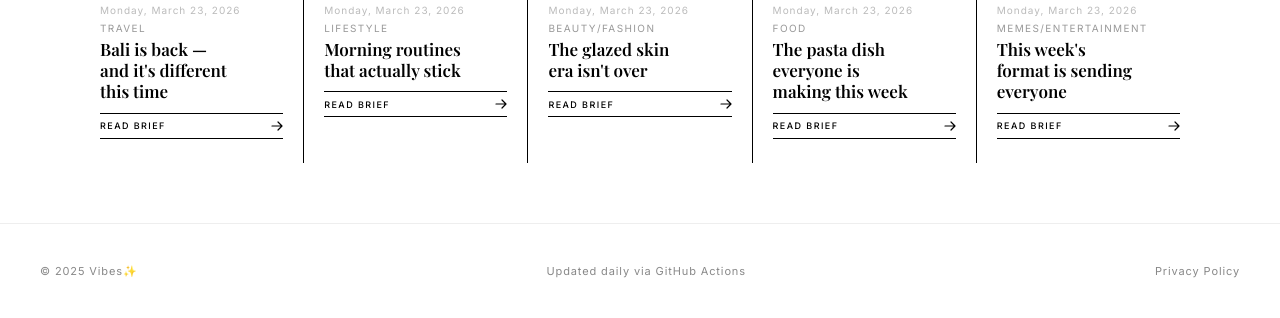
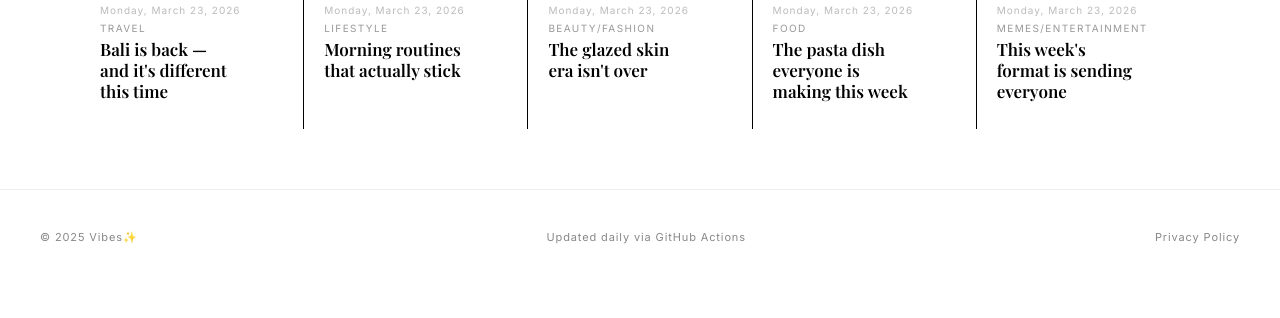
Before and after one commit to julienamet/vibesnewsletter, a plain HTML site: page index.html in a window 1280 px wide. Shown: the part 712-1030 px from the top of the page. After the commit the page ends 996 px from the top, so only its background shows below. Drawn offline with nearby package versions, Linux system fonts and the light colour scheme; no server answers; a web font is replaced by a local one.

Commit message:
Add files via upload

```diff
--- a/index.html
+++ b/index.html
@@ -183,6 +183,7 @@
       text-transform: uppercase;
     }
 
+    /* CARD TITLE — clickable, underlines on hover */
     .card-title {
       font-family: 'Playfair Display', serif;
       font-size: 17px;
@@ -190,9 +191,15 @@
       margin-bottom: 6px;
       line-height: 1.25;
       padding-right: 44px;
+      cursor: pointer;
+      display: inline-block;
+      text-decoration: none;
+      transition: text-decoration 0.15s;
     }
-
-    /* EXPANDABLE BODY */
+    .card-title:hover {
+      text-decoration: underline;
+      text-underline-offset: 3px;
+    }
     .card-body {
       overflow: hidden;
       max-height: 0;
@@ -252,32 +259,7 @@
       border-color: #000;
       font-size: 15px;
     }
-    /* MAXIMISE — thin bar below title */
-    .expand-bar {
-      display: flex;
-      align-items: center;
-      gap: 8px;
-      margin-top: 10px;
-      margin-bottom: 4px;
-      cursor: pointer;
-      padding: 6px 0;
-      border-top: 1px solid #000;
-      border-bottom: 1px solid #000;
-    }
-    .expand-bar span {
-      font-size: 9px;
-      letter-spacing: 0.16em;
-      text-transform: uppercase;
-      font-family: 'Inter', sans-serif;
-      font-weight: 500;
-      flex: 1;
-    }
-    .expand-bar svg {
-      width: 12px;
-      height: 12px;
-      flex-shrink: 0;
-    }
-    .expand-bar:hover { background: #f7f7f7; }
+
 
     /* MODAL */
     .modal-overlay {
@@ -465,8 +447,7 @@
         date: today,
         sections: [
           {
-            // 3. New section title
-            title: "PERSONALISED TRENDS DIRECTLY TO YOUR MAILBOX FOR OUR VIPS",
+            title: "PERSONALISED TRENDS DIRECTLY TO YOUR MAILBOX FOR OUR SUPERSTARS",
             // 7. All 5 categories in this one section separated by thick black lines
             cards: [
               {
@@ -537,11 +518,7 @@
             <div class="card-img-placeholder">${card.emoji || '📰'}</div>
             <span class="date-badge">${data.date || ''}</span>
             <div class="card-trend-name">${card.trendName || ''}</div>
-            <div class="card-title">${card.title}</div>
-            <div class="expand-bar" onclick="openModal(${JSON.stringify(card)}, ${JSON.stringify(data.date || '')})" title="Read brief">
-              <span>Read Brief</span>
-              <svg viewBox="0 0 12 12" fill="none" xmlns="http://www.w3.org/2000/svg"><path d="M1 6h10M7 2l4 4-4 4" stroke="#000" stroke-width="1.2" stroke-linecap="round" stroke-linejoin="round"/></svg>
-            </div>
+            <div class="card-title" onclick="openModal(${JSON.stringify(card)}, ${JSON.stringify(data.date || '')})">${card.title}</div>
             <div class="card-body">
               <div class="card-desc">${card.desc}</div>
               <div class="card-meta"><span>${card.freq}</span></div>
```
